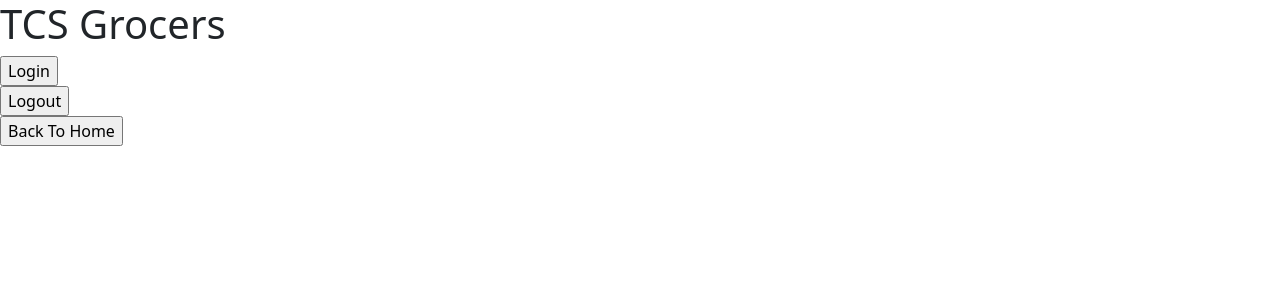
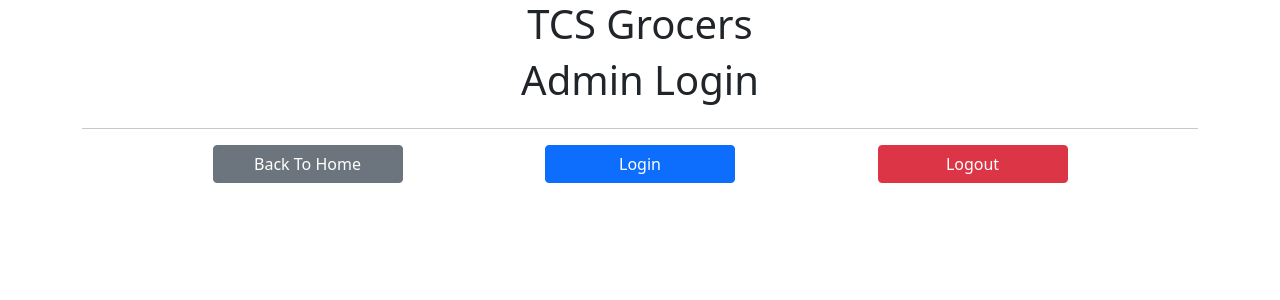
Before and after one commit to vam012/TCSGrocers, an Angular app in the folder Frontend/tcs-grocers/: page /admin in a window 1280 px wide. Shown: the top 300 px of the page. Built offline with nearby package versions, Linux system fonts and the light colour scheme.

Commit message:
added style to admin-home

```diff
--- a/Frontend/tcs-grocers/src/app/admin-home/admin-home.component.html
+++ b/Frontend/tcs-grocers/src/app/admin-home/admin-home.component.html
@@ -1,3 +1,11 @@
-<input type=button value="Login" routerLink="/adminlogin"><br/>
-<input type=button value="Logout" (click)="logout()"><br/>
-<input type=button value="Back To Home" routerLink="/"><br/>
+<div class="container">
+    <div class="row justify-content-evenly">
+        <div class="col"><h1>Admin Login</h1></div>
+    </div>
+    <hr/>
+    <div class="row justify-content-evenly">
+        <input type=button class="btn btn-secondary col-lg-2" routerLink="/" value="Back To Home"/>
+        <input type=button class="btn btn-primary col-lg-2" routerLink="/adminlogin" value=Login/>
+        <input type=button class="btn btn-danger col-lg-2" (click)="logout()" value=Logout/>
+    </div>
+</div>
--- a/Frontend/tcs-grocers/src/styles.css
+++ b/Frontend/tcs-grocers/src/styles.css
@@ -1 +1,4 @@
 /* You can add global styles to this file, and also import other style files */
+h1,h2,h3,h4,h5,h6{
+    text-align: center;
+}
```
